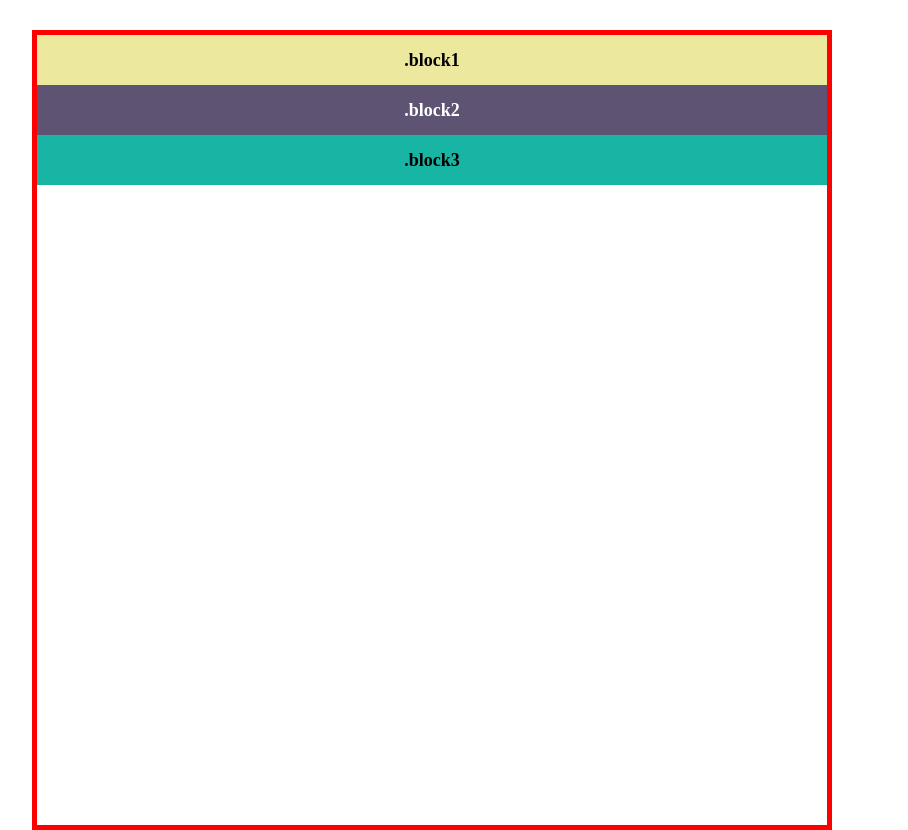
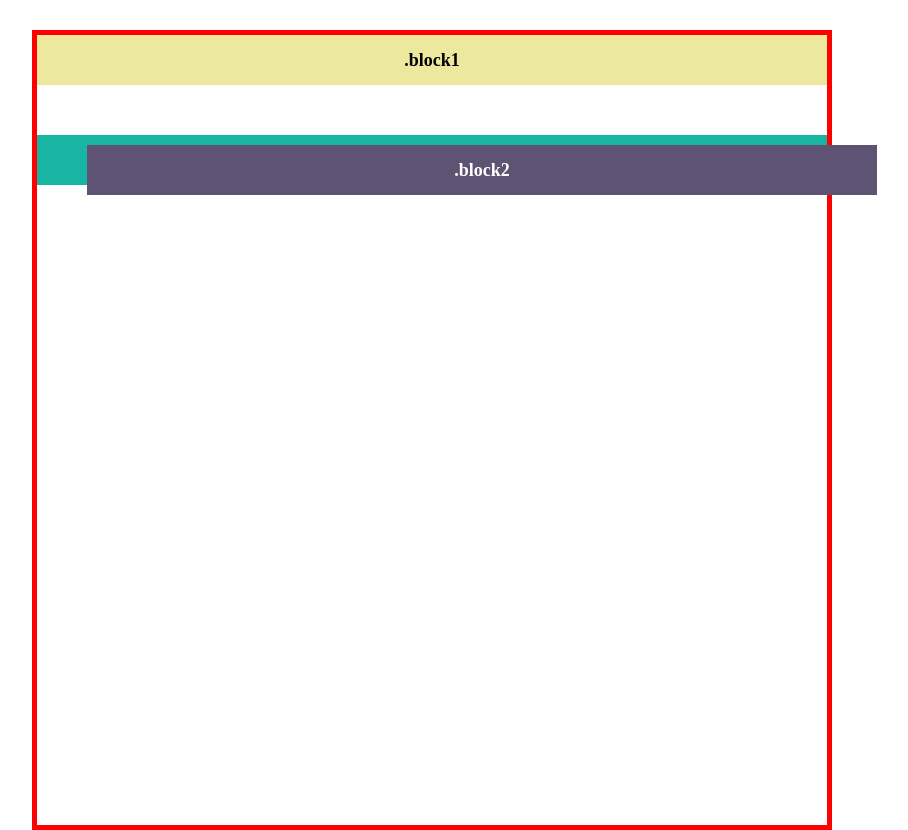
Before and after one commit to fosters95/position, a plain HTML site: page index.html in a window 1280 px wide. Shown: the whole page, without its empty margins (208-1116 px from the left). Drawn offline with Linux system fonts and the light colour scheme.

Commit message:
relative+z-index

```diff
--- a/css/style.css
+++ b/css/style.css
@@ -60,7 +60,14 @@ body {
 .block2 {
 	background-color: #5e5373;
 	color: white;
+	position: relative;
+	left: 50px;
+	top: 60px;
+	z-index: 2;
 }
+
 .block3 {
+	position: relative;
+	z-index: 1;
 	background-color: #18b5a4;
 }
```
